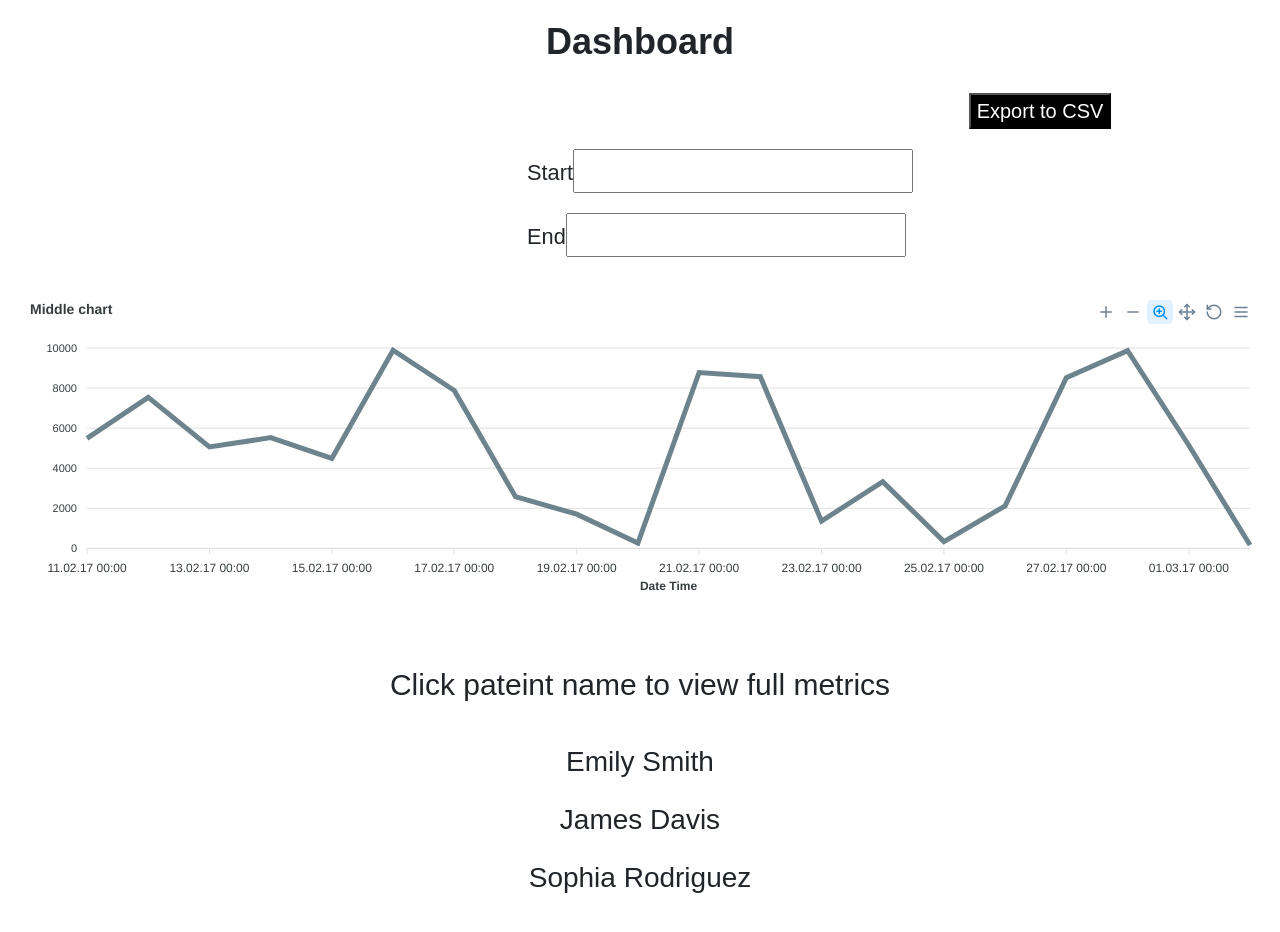
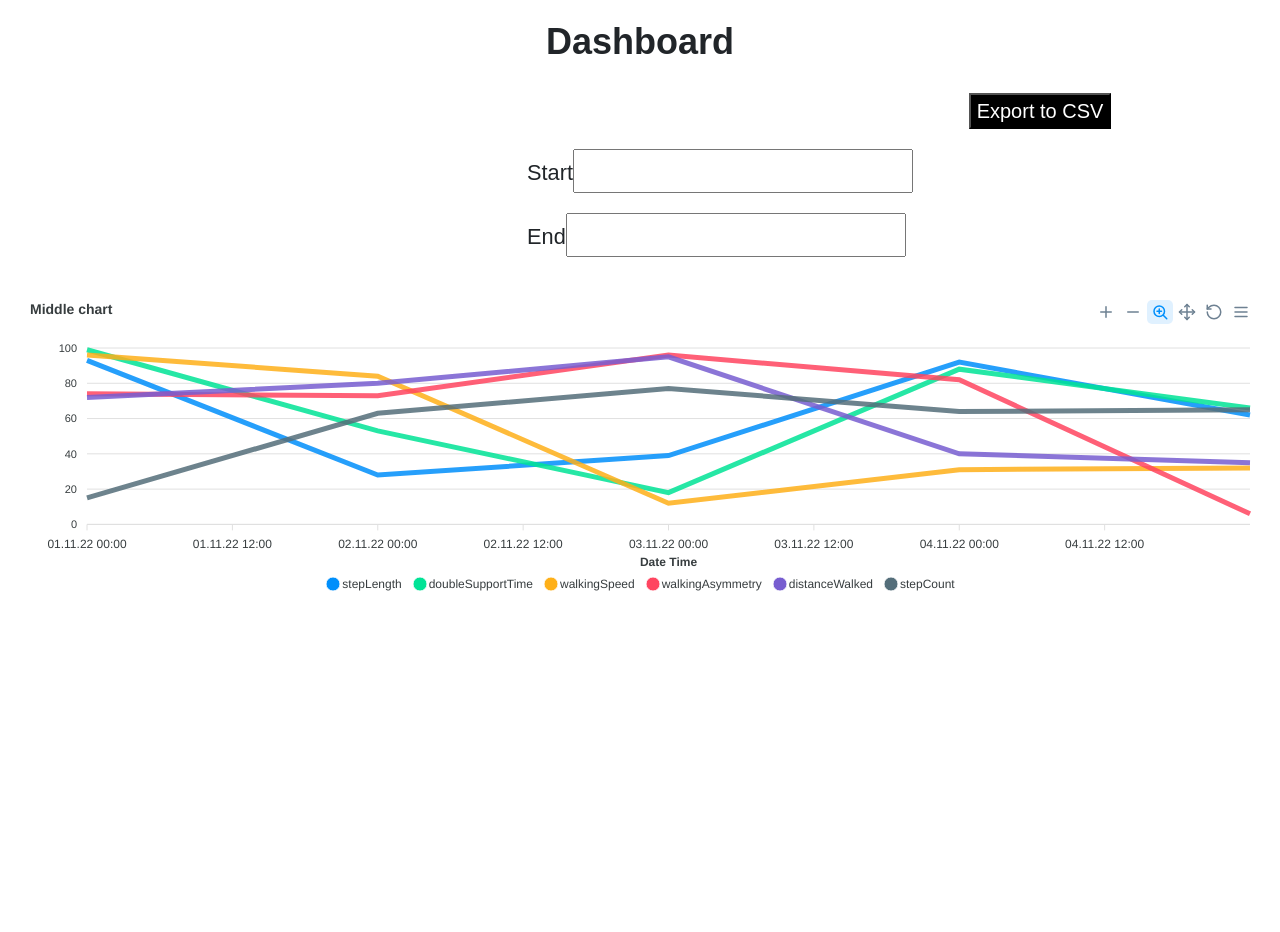
Before and after one commit to UBC-CIC/remote-mobility-monitoring, a React (Create React App) app in the folder webapp/: page /NewDashboard in a window 1280 px wide. Shown: the top 932 px of the page. After the commit the page ends 800 px from the top, so only its background shows below. Built offline with nearby package versions, Linux system fonts and the light colour scheme.

Commit message:
make six plots in one graph

```diff
--- a/webapp/src/components/NewDashboard/Linegraph.tsx
+++ b/webapp/src/components/NewDashboard/Linegraph.tsx
@@ -1,36 +1,32 @@
 import React, { useEffect, useState } from "react";
 import ReactApexChart from "react-apexcharts";
 import "bootstrap/dist/css/bootstrap.min.css";
+import sampleData from "./sampleData";
 
-const generateDayWiseTimeSeries = (baseval: number, count: number, yrange: { min: any; max: any; }) => {
-    let i = 0;
-    const series = [];
-    while (i < count) {
-        const y =
-      Math.floor(Math.random() * (yrange.max - yrange.min + 1)) + yrange.min;
+const transformData = (data: any[]) => {
+    const series: Record<string, { name: string, data: { x: number, y: number }[] }> = {};
 
-        series.push([baseval, y]);
-        baseval += 86400000;
-        i++;
-    }
-    return series;
+    data.forEach(metric => {
+        const { patient_name, metric_name, metric_value, timestamp } = metric;
+
+        if (!series[metric_name]) {
+            series[metric_name] = { name: metric_name, data: [] };
+        }
+
+        series[metric_name].data.push({
+            x: new Date(timestamp).getTime(),
+            y: Number(metric_value)
+        });
+    });
+
+    return Object.values(series);
 };
 
 const initialChartsDataState = {
-
-    seriesLine2: [
-        {
-            data: generateDayWiseTimeSeries(new Date("11 Feb 2017").getTime(), 20, {
-                min: 0,
-                max: 9999
-            })
-        }
-    ],
-
+    seriesLine2: transformData(sampleData())
 };
 
 const initialChartsOptionsState = {
-
     optionsLine2: {
         chart: {
             id: "tw",
@@ -42,7 +38,6 @@ const initialChartsOptionsState = {
             text: "Middle chart",
             align: "left"
         },
-        colors: ["#546E7A"],
         yaxis: {
             labels: {
                 minWidth: 40
@@ -59,12 +54,10 @@ const initialChartsOptionsState = {
                 text: "Date Time"
             }
         }
-    },
-
+    }
 };
 
 export default function LineGraph() {
-
     const [chartsDataState, setChartsDataState] = useState(
         initialChartsDataState
     );
@@ -76,21 +69,42 @@ export default function LineGraph() {
         }
     }, [updatedOptionsFlag]);
 
+    useEffect(() => {
+        setChartsDataState({
+            seriesLine2: transformData(sampleData())
+        });
+        setUpdatedOptionsFlag(true);
+    }, []);
+
+    const numSeries = chartsDataState.seriesLine2.length;
+    const colors = ["#008FFB", "#00E396", "#FEB019", "#FF4560", "#775DD0", "#546E7A", "#26a69a", "#D10CE8"];
+
+    const series = chartsDataState.seriesLine2.map((series, index) => {
+        return {
+            ...series,
+            color: colors[index % numSeries]
+        };
+    });
+
+    const options = {
+        ...initialChartsOptionsState.optionsLine2,
+        colors: series.map(series => series.color),
+        series
+    };
+
     return (
         <>
             <div id="wrapper">
-
                 <div id="chart-line2">
                     {!updatedOptionsFlag && (
                         <ReactApexChart
-                            options={initialChartsOptionsState.optionsLine2}
-                            series={chartsDataState.seriesLine2}
+                            options={options}
+                            series={series}
                             type="line"
                             height={300}
                         />
                     )}
                 </div>
-
             </div>
         </>
     );
--- a/webapp/src/components/NewDashboard/NewDashboard.tsx
+++ b/webapp/src/components/NewDashboard/NewDashboard.tsx
@@ -113,13 +113,10 @@ function NewDashboard(){
                 </div>
             </div>
 
-            <div className="linegraphs"  style={{ width: "100%", height: "70%" }}>
+            <div className="linegraphs"  style={{ width: "100%", height: "100%" }}>
                 <LineGraph />
             </div>
 
-            <div className="Instructions" style={{textAlign: "center", fontSize: "30px", marginTop: "50px", marginBottom: "30px" }}>
-                Click pateint name to view full metrics
-            </div>
             <div className="table">
                 <div style={{ textAlign: "center", maxWidth: "1000px", margin: "0 auto" }}>
                     {patientNames.map((patientName) => (
@@ -131,9 +128,6 @@ function NewDashboard(){
                                 maxWidth: "1000px",
                             }}
                         >
-                            <h3 style={{ cursor: "pointer" }} onClick={() => toggleTable(patientName)}>
-                                {patientName}
-                            </h3>
                             {expandedTables[patientName] && (
                                 <table
                                     style={{
--- a/webapp/src/components/NewDashboard/sampleData.tsx
+++ b/webapp/src/components/NewDashboard/sampleData.tsx
@@ -1,5 +1,5 @@
 function sampleData(){
-    const patients = ["Emily Smith", "James Davis", "Sophia Rodriguez"];
+    const patients = ["Emily Smith"];
     const metrics = [
         "stepLength",
         "doubleSupportTime",
```
